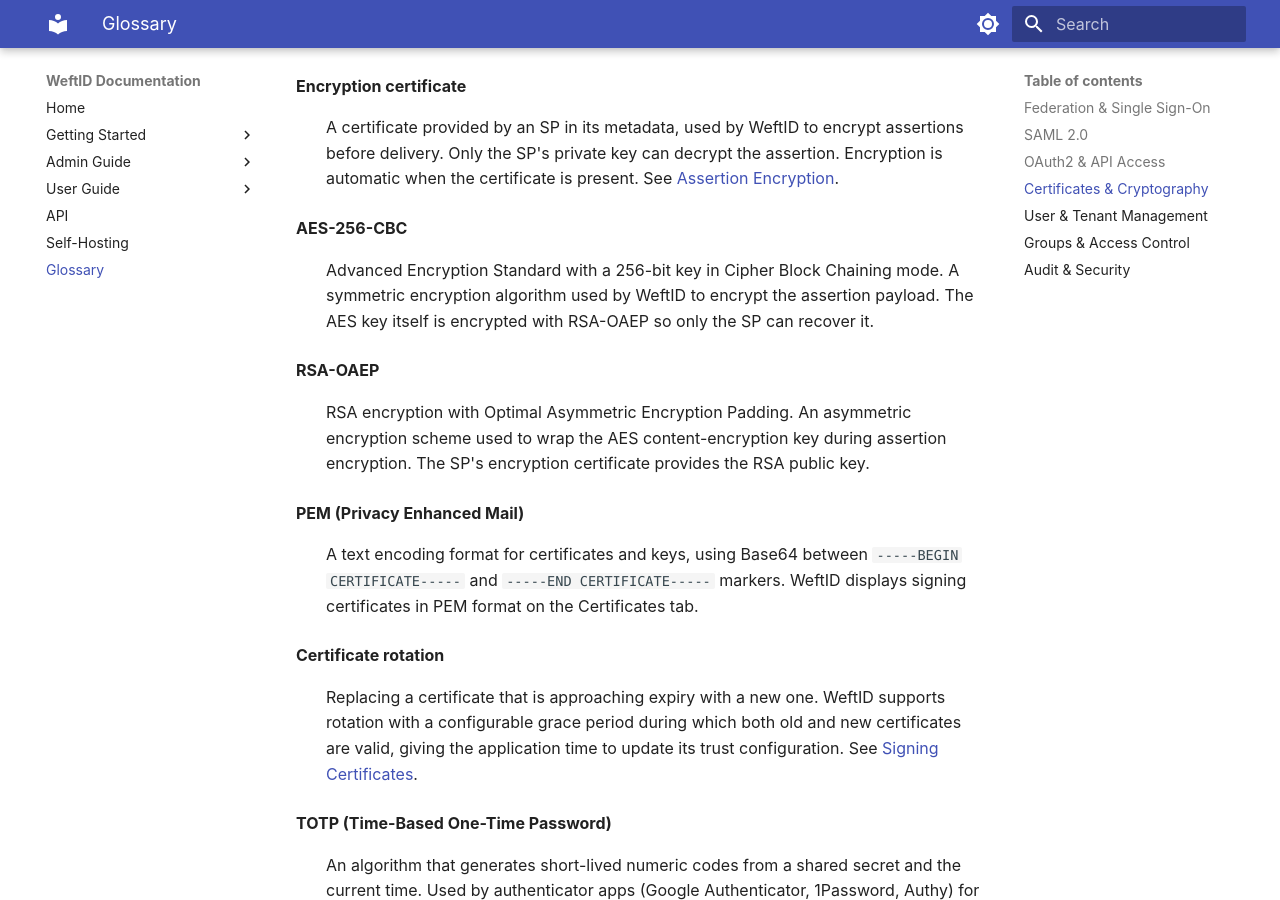
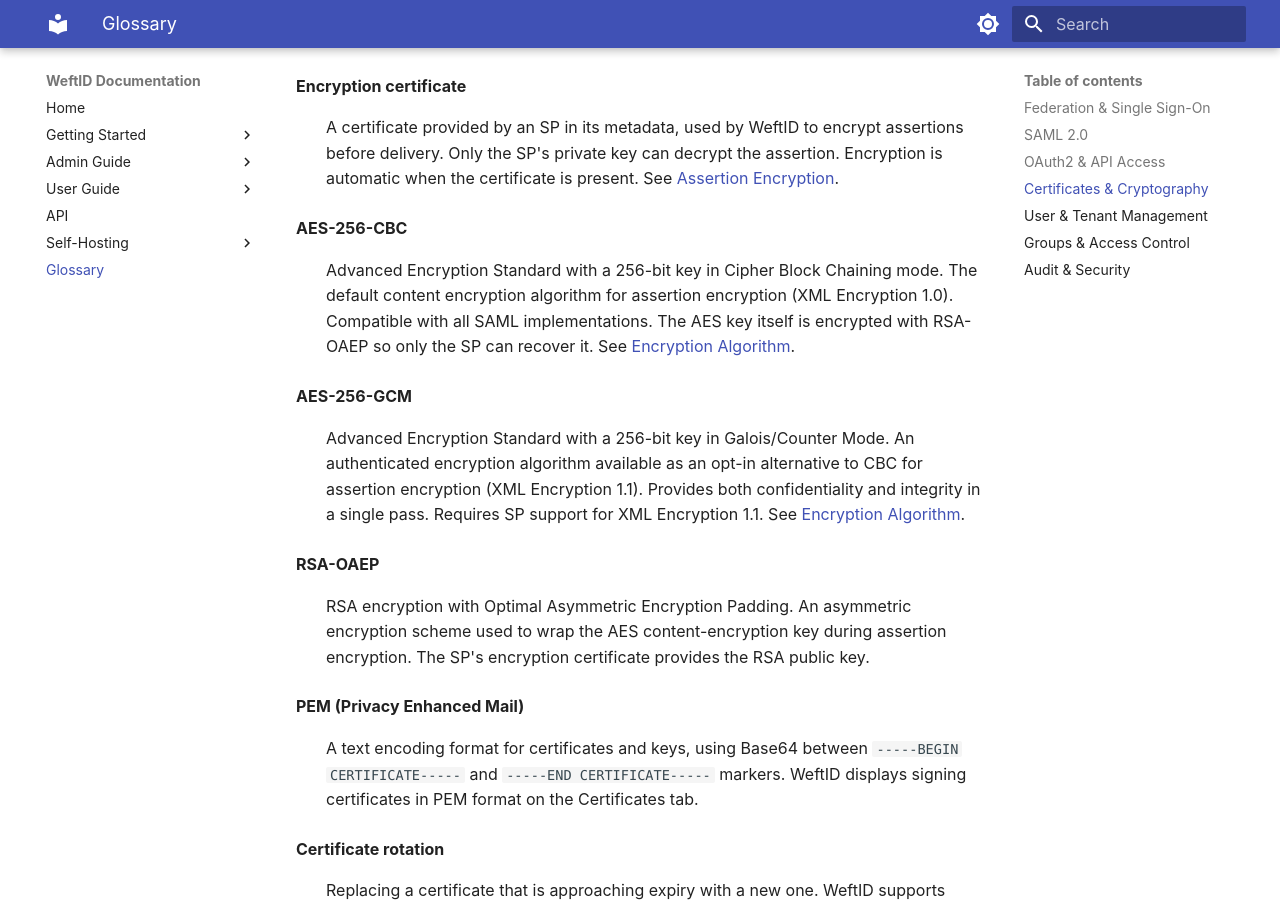
Before and after one commit to Pageloom/weft-id, an MkDocs documentation site: the page built from docs/glossary.md, in a window 1280 px wide and 900 px high, scrolled down 4418 px. Built offline with MkDocs 1.6.1 and Material for MkDocs 9.7.7, drawn with Linux system fonts in a browser that asks for light colours.

Commit message:
Add GCM glossary entry, link versioning policy
Add AES-256-GCM definition to the glossary alongside the existing
AES-256-CBC entry. Add VERSIONING.md to the docs nav under Self-Hosting
and link to it from the upgrading section. Fix one remaining stale
version example in the configuration reference table.

```diff
--- a/docs/glossary.md
+++ b/docs/glossary.md
@@ -89,7 +89,10 @@ Terms and abbreviations used throughout this documentation, organized by topic.
 :   A certificate provided by an SP in its metadata, used by WeftID to encrypt assertions before delivery. Only the SP's private key can decrypt the assertion. Encryption is automatic when the certificate is present. See [Assertion Encryption](admin-guide/service-providers/attribute-mapping.md#assertion-encryption).
 
 **AES-256-CBC**
-:   Advanced Encryption Standard with a 256-bit key in Cipher Block Chaining mode. A symmetric encryption algorithm used by WeftID to encrypt the assertion payload. The AES key itself is encrypted with RSA-OAEP so only the SP can recover it.
+:   Advanced Encryption Standard with a 256-bit key in Cipher Block Chaining mode. The default content encryption algorithm for assertion encryption (XML Encryption 1.0). Compatible with all SAML implementations. The AES key itself is encrypted with RSA-OAEP so only the SP can recover it. See [Encryption Algorithm](admin-guide/service-providers/attribute-mapping.md#encryption-algorithm).
+
+**AES-256-GCM**
+:   Advanced Encryption Standard with a 256-bit key in Galois/Counter Mode. An authenticated encryption algorithm available as an opt-in alternative to CBC for assertion encryption (XML Encryption 1.1). Provides both confidentiality and integrity in a single pass. Requires SP support for XML Encryption 1.1. See [Encryption Algorithm](admin-guide/service-providers/attribute-mapping.md#encryption-algorithm).
 
 **RSA-OAEP**
 :   RSA encryption with Optimal Asymmetric Encryption Padding. An asymmetric encryption scheme used to wrap the AES content-encryption key during assertion encryption. The SP's encryption certificate provides the RSA public key.
--- a/mkdocs.yml
+++ b/mkdocs.yml
@@ -95,4 +95,5 @@ nav:
     - api/index.md
   - Self-Hosting:
     - self-hosting/index.md
+    - Versioning Policy: VERSIONING.md
   - Glossary: glossary.md
```
Also changed, not shown: docs/self-hosting/index.md (+3 -2 lines).
